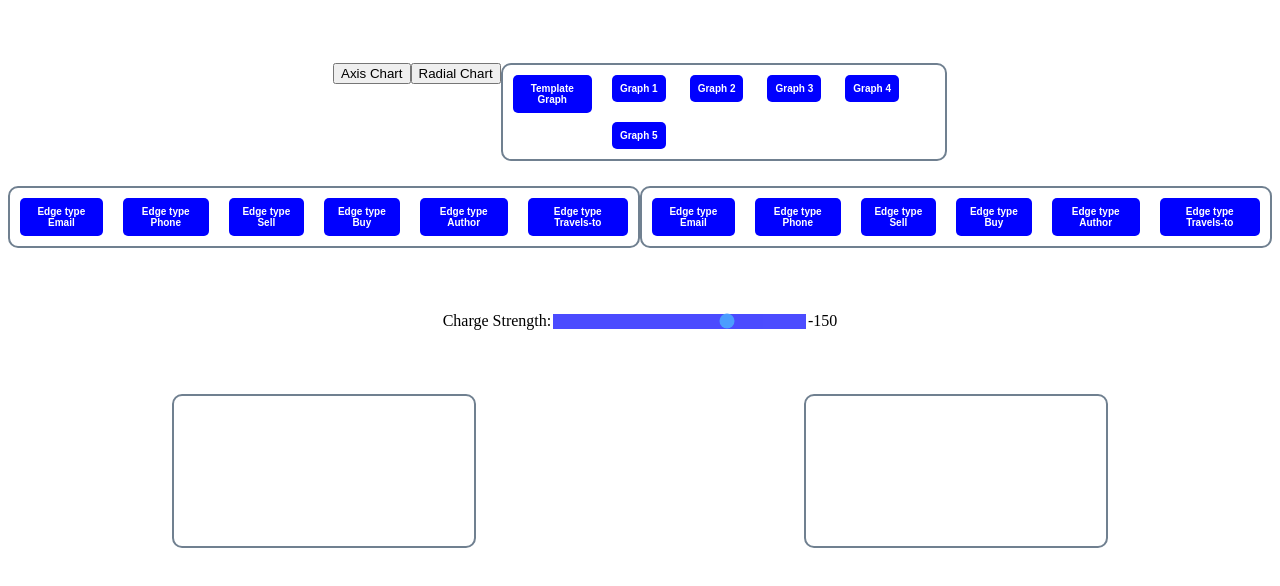
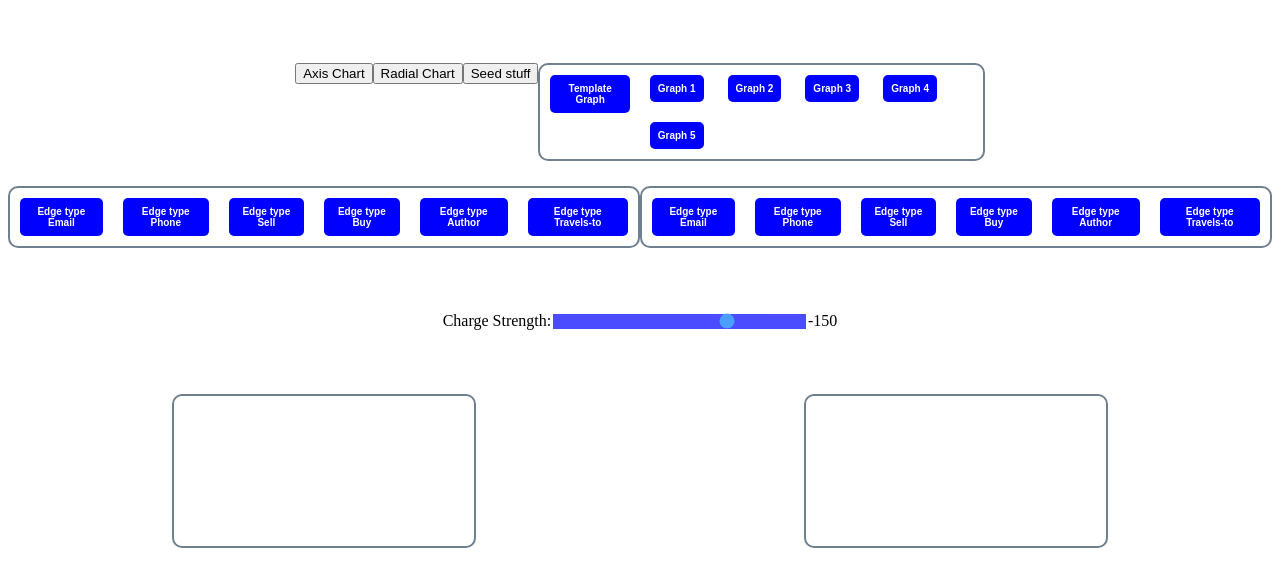
Before and after one commit to hamreliusfilip/Advanced_Visual_Data_Analysis, a plain HTML site: page Project - VAST 2020/index.html in a window 1280 px wide. Drawn offline with nearby package versions, Linux system fonts and the light colour scheme.

Commit message:
jävla knapp

```diff
--- a/Project - VAST 2020/index.html
+++ b/Project - VAST 2020/index.html
@@ -19,6 +19,11 @@
         <a href="radialChart.html">
             <button class="GFG">
                 Radial Chart
+            </button>
+        </a>
+        <a href="partTwo.html">
+            <button class="GFG">
+                Seed stuff
             </button>
         </a>
 
```
